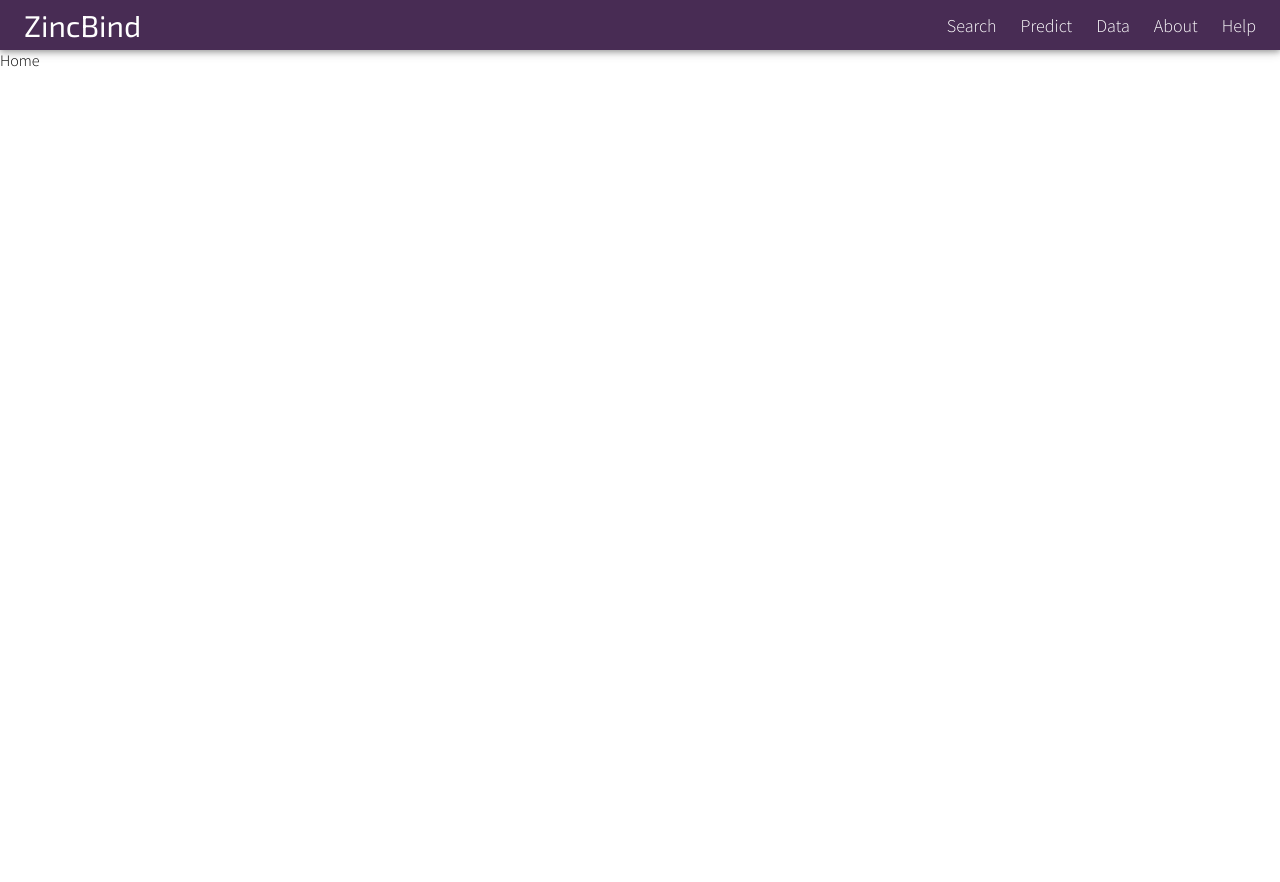
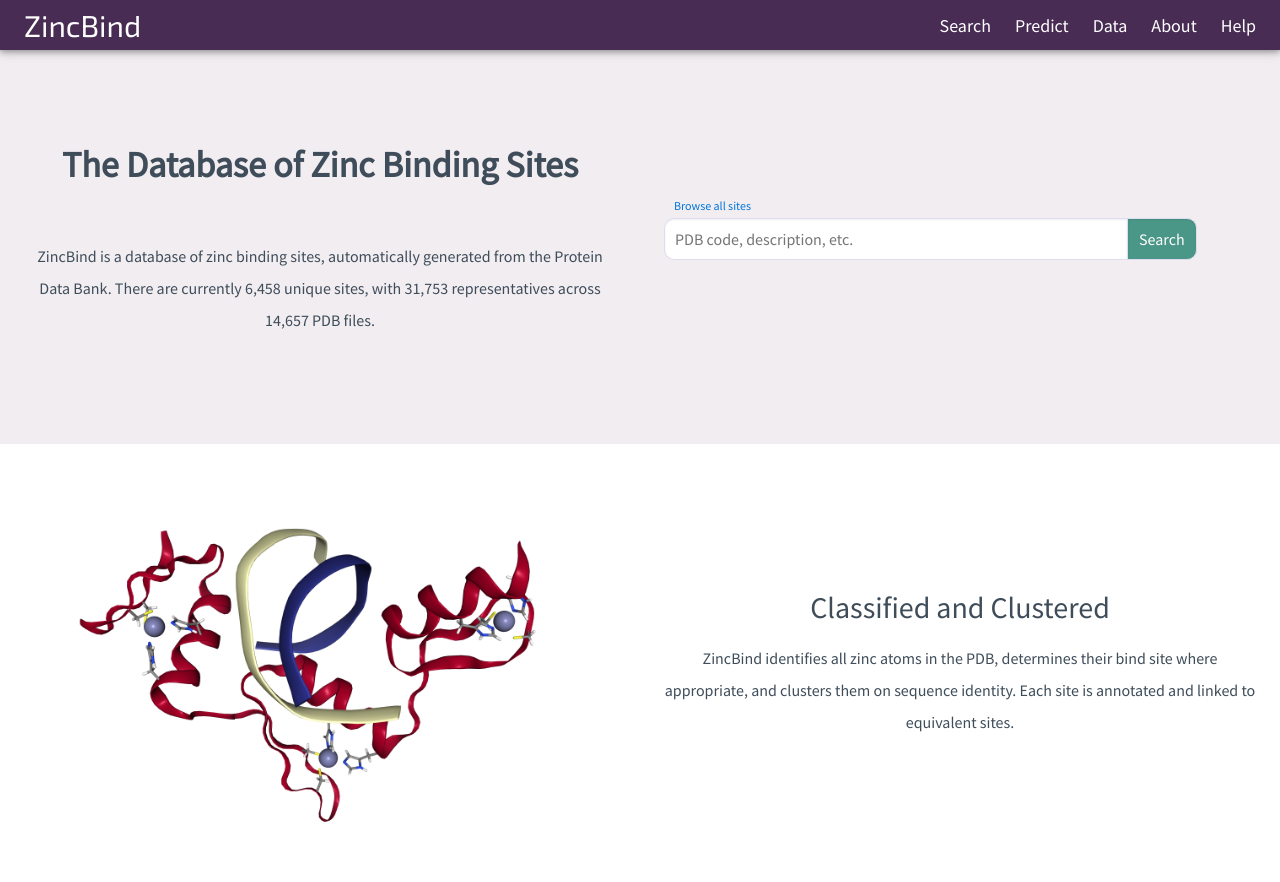
Before and after one commit to samirelanduk/ZincBindWeb, a React app: page / in a window 1280 px wide. Before the commit the page ends 800 px from the top, so only its background shows below. Built offline with nearby package versions, Linux system fonts and the light colour scheme.

Commit message:
Home content

```diff
--- a/public/index.html
+++ b/public/index.html
@@ -7,7 +7,7 @@
     <meta name="viewport" content="width=device-width, user-scalable=no, minimum-scale=1.0, maximum-scale=1.0">
 	<link rel="shortcut icon" href="%PUBLIC_URL%/favicon.png" />
     <title>ZincBind</title>
-    <link href='https://fonts.googleapis.com/css?family=Exo+2|Source+Sans+Pro:300' rel='stylesheet' type='text/css'>
+    <link href='https://fonts.googleapis.com/css?family=Exo+2|Source+Sans+Pro' rel='stylesheet' type='text/css'>
     <!--analytics-->
 </head>
 
--- a/src/components/Home.js
+++ b/src/components/Home.js
@@ -1,4 +1,5 @@
 import React, { Component } from "react";
+import zincsite from '../images/zincsite.png';
 
 class Home extends Component {
     constructor(props) {
@@ -6,7 +7,32 @@ class Home extends Component {
         this.state = {  }
     }
     render() {
-        return ( <div>Home</div> );
+        return (
+            <main className="home">
+                <div className="home-row home-1">
+                    <div className="home-cell site-description">
+                        <h1>The Database of Zinc Binding Sites</h1>
+                        <p>ZincBind is a database of zinc binding sites, automatically generated from the Protein Data Bank. There are currently 6,458 unique sites, with 31,753 representatives across 14,657 PDB files.</p>
+                    </div>
+                    <div className="home-cell site-search">
+                        <div className="small-links"><a href="/data/all/">Browse all sites</a></div>
+                        <form action="/search">
+                            <input autocomplete="off" name="q" placeholder="PDB code, description, etc." type="text" />
+                            <input type="submit" value="Search" />
+                        </form>
+                    </div>
+                </div>
+                <div className="home-row home-2">
+                    <div className="home-cell home-picture">
+                        <img src={zincsite} alt="Zinc Site" />
+                    </div>
+                    <div className="home-cell site-info">
+                        <h2>Classified and Clustered</h2>
+                        <p>ZincBind identifies all zinc atoms in the PDB, determines their bind site where appropriate, and clusters them on sequence identity. Each site is annotated and linked to equivalent sites.</p>
+                    </div>
+                </div>
+            </main>
+        );
     }
 }
 
--- /dev/null
+++ b/src/components/style/Home.scss
@@ -0,0 +1,152 @@
+.home {
+    .home-row {
+        display: block;
+
+        .home-cell {
+            max-width: 600px;
+            margin: 0px auto;
+        }
+    }
+
+    .home-1 {
+        background: $purple-2;
+
+
+        .site-description {
+            padding: $gap-4;
+            text-align: center;
+
+            h1 {
+                line-height: 1.5;
+                margin-top: $gap-3;
+                margin-bottom: $gap-6;
+            }
+
+            p {
+                margin-bottom: $gap-5;
+                line-height: 2;
+            }
+        }
+
+        .site-search {
+            padding: $gap-4;
+
+            .small-links {
+                font-size: $font-size-2;
+                padding-left: $gap-2;
+                margin-bottom: $gap-1;
+            }
+
+            form {
+                display: grid;
+                grid-template-columns: 1fr 70px;
+                margin-bottom: $gap-5;
+
+                input {
+                    display: inline;
+                }
+
+                input[type=text] {
+                   border-right-width: 0px;
+                   border-top-right-radius: 0px;
+                   border-bottom-right-radius: 0px;
+                }
+
+                input[type=submit] {
+                    border-top-left-radius: 0px;
+                    border-bottom-left-radius: 0px;
+                    background-color: $green;
+                    color: white;
+                }
+            }
+        }
+    }
+
+    .home-2 {
+        .home-picture {
+            padding: $gap-4;
+            text-align: center;
+            display: flex;
+            flex-direction: column;
+            justify-content: center;
+
+            img {
+                width: 100%;
+                margin: 0px auto;
+                height: auto;
+                max-width: 600px;
+            }
+        }
+
+        .site-info {
+            text-align: center;
+            padding: $gap-4;
+
+            h2 {
+                margin-bottom: $gap-3;
+            }
+
+            p {
+                line-height: 2;
+            }
+        }
+    }
+
+
+}
+
+@media (min-width: 900px) {
+    .home {
+        .home-row {
+            display: grid;
+            grid-template-columns: 1fr 1fr;
+
+            .home-cell {
+                width: 100%;
+                max-width: none;
+            }
+
+            .home-cell:nth-child(1) {
+                h1, p, img {
+                    margin-left: auto;
+                    margin-right: 0;
+                    max-width: 600px;
+                }
+            }
+
+            .home-cell:nth-child(2) {
+                .small-links, form, p {
+                    margin-right: auto;
+                    max-width: 600px;
+                }
+            }
+        }
+
+        .home-1 {
+            padding-top: $gap-6;
+            padding-bottom: $gap-6;
+
+            .site-search {
+                display: flex;
+                flex-direction: column;
+                justify-content: center;
+
+                .small-links, form {
+                    width: 90%;
+                }
+            }
+        }
+
+        .home-2 {
+            .site-info {
+                display: flex;
+                flex-direction: column;
+                justify-content: center;
+
+                h2 {
+                    max-width: 600px;
+                }
+            }
+        }
+    }
+}
--- a/src/components/style/Nav.scss
+++ b/src/components/style/Nav.scss
@@ -1,6 +1,5 @@
 nav {
 	background-color: $purple-5;
-	color: white;
 	display: flex;
 	position: relative;
 	height: $navheight;
@@ -14,6 +13,7 @@ nav {
 		display: block;
 		font-family: "Exo 2";
 		font-size: $font-size-8;
+		color: white;
 	}
 
 	.mobile-menu {
@@ -52,6 +52,7 @@ nav {
 			line-height: 2.5;
 			padding-left: $gap-4;
 			font-size: $font-size-5;
+			color: white;
 		}
 	}
 }
--- a/src/index.scss
+++ b/src/index.scss
@@ -1,4 +1,6 @@
+@import "style/presets";
 @import "style/reset";
-@import "style/presets";
+@import "style/core";
 
-@import "components/style/Nav.scss"
+@import "components/style/Nav.scss";
+@import "components/style/Home.scss";
--- /dev/null
+++ b/src/style/_core.scss
@@ -0,0 +1,42 @@
+html {
+    color: $gray-8;
+    font-size: $font-size-3;
+}
+
+h1 {
+    font-size: $font-size-8;
+    font-weight: bold;
+}
+
+h2 {
+    font-size: $font-size-7;
+}
+
+a {
+    color: hsl(208, 100%, 43%);
+}
+
+input {
+    display: block;
+    background-color: white;
+    padding: $gap-2;
+    font-size: $font-size-4;
+    border: 1px solid $purple-3;
+    border-radius: $border-radius-2;
+    width: 100%;
+    box-shadow: $internal-shadow;
+}
+
+@media (min-width: 600px) {
+    html {
+        font-size: $font-size-4;
+    }
+
+    h1 {
+        font-size: $font-size-9;
+    }
+
+    h2 {
+        font-size: $font-size-8;
+    }
+}
--- a/src/style/_presets.scss
+++ b/src/style/_presets.scss
@@ -22,6 +22,7 @@ $gap-6: 48px;
 $gap-7: 72px;
 
 $border-radius-1: 3px;
+$border-radius-2: 10px;
 
 $gray-1: hsl(216, 33%, 97%);
 $gray-2: hsl(214, 15%, 91%);
@@ -34,9 +35,14 @@ $gray-8: hsl(209, 18%, 30%);
 $gray-9: hsl(209, 20%, 25%);
 $gray-10: hsl(210, 24%, 16%);
 
+$green: hsl(168, 34%, 44%);
+
 $navheight: 50px;
 
+$purple-2: hsl(312, 15%, 94%);
+$purple-3: hsl(246, 38%, 90%);
 $purple-4: hsl(281, 34%, 35%);
 $purple-5: hsl(283, 31%, 25%);
 
 $box-shadow-1: 0 2px 5px 0 rgba(0,0,0,0.23), 0 2px 10px 0 rgba(0,0,0,0.23);
+$internal-shadow: inset 0 1px 2px rgba(27,31,35,0.075);
```
Also changed, not shown: src/images/zincsite.png (added).
